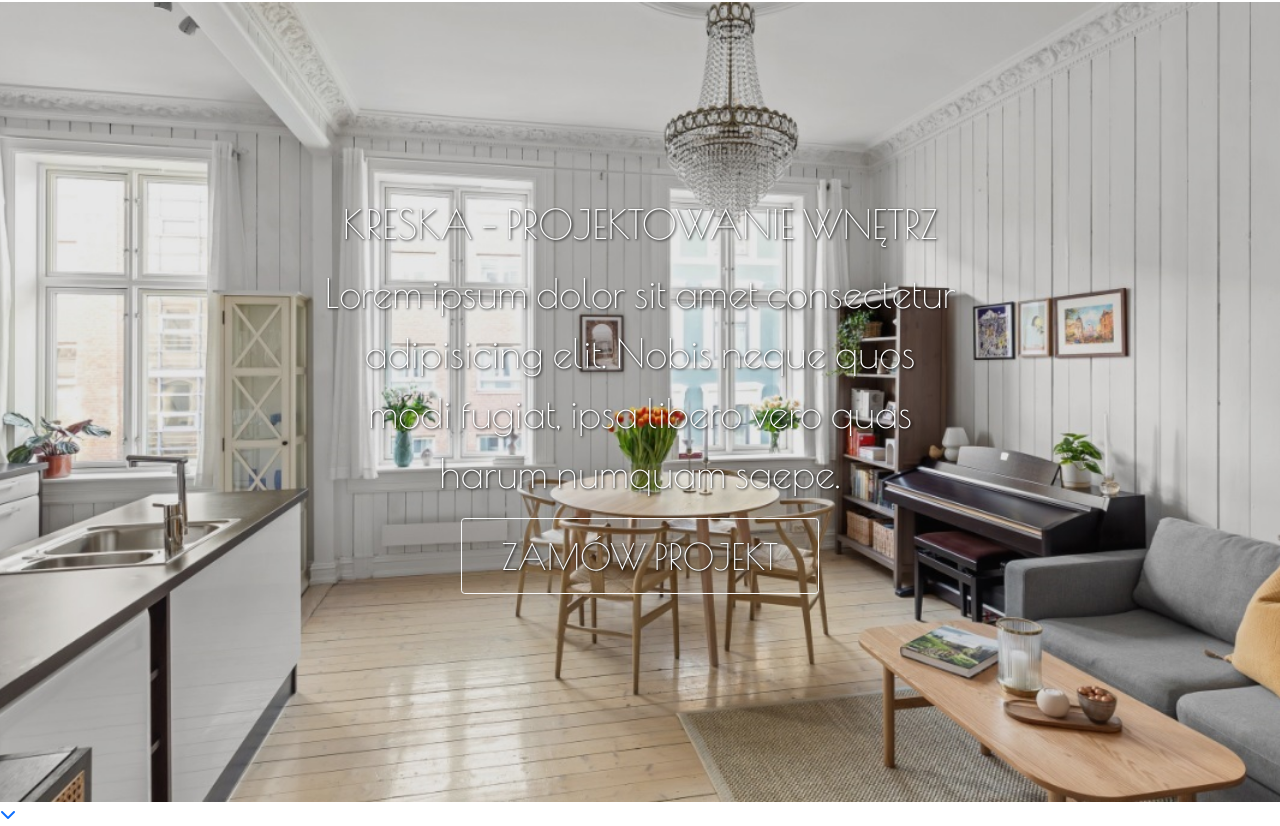
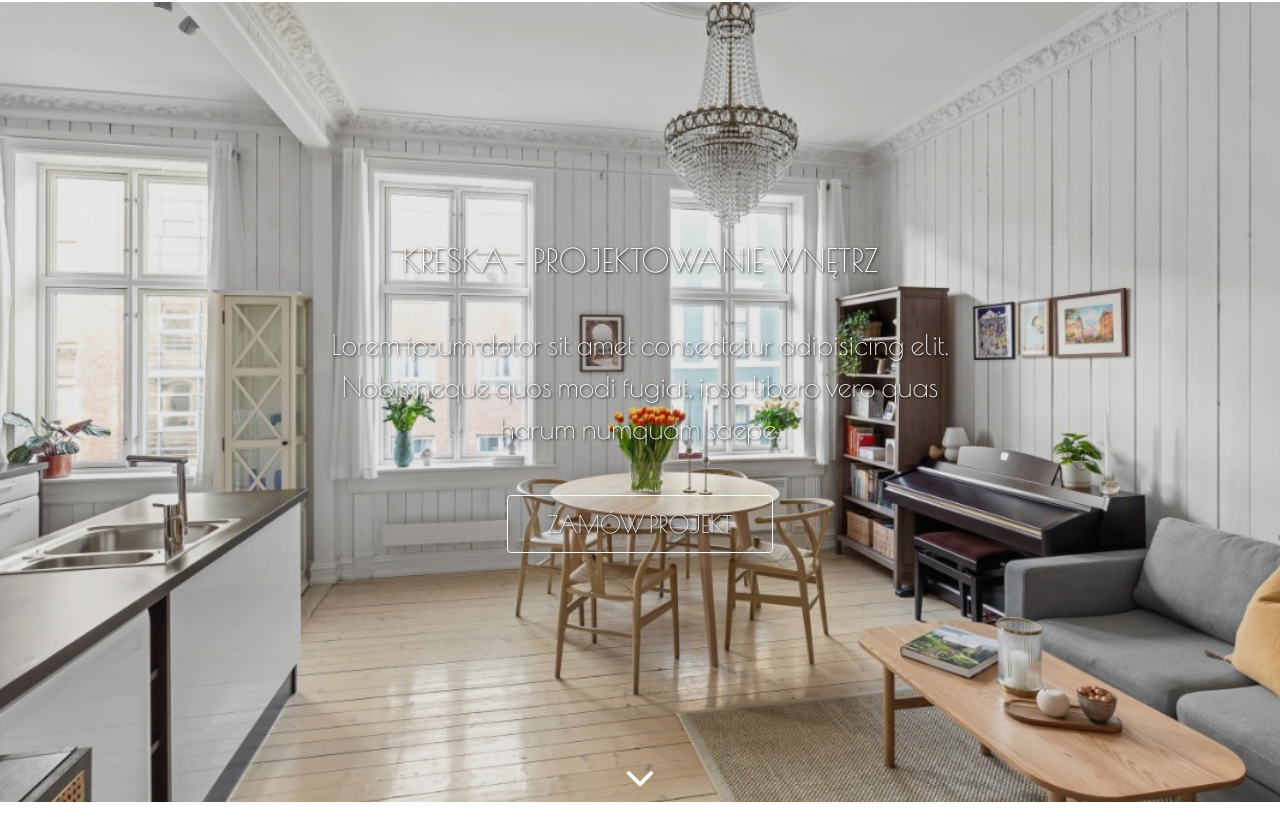
Before and after one commit to Gal4sch/Kreska, a plain HTML site: page index.html in a window 1280 px wide. Shown: the part 84-910 px from the top of the page. After the commit the page ends 886 px from the top, so only its background shows below. Drawn offline with nearby package versions, Linux system fonts and the light colour scheme.

Commit message:
Correct chevron-down

```diff
--- a/sass/main.scss
+++ b/sass/main.scss
@@ -56,7 +56,7 @@ header.hero-img {
 	z-index: 0;
 
 	h1 {
-		font-size: 40px;
+		font-size: 3.2rem;
 		text-transform: uppercase;
 	}
 
@@ -71,7 +71,7 @@ header.hero-img {
 	}
 
 	.hero-text {
-		font-size: 40px;
+		font-size: 2.8rem;
 		display: flex;
 		justify-content: center;
 		align-items: center;
@@ -80,12 +80,12 @@ header.hero-img {
 		text-shadow: 1px 1px 3px rgb(0, 0, 0);
 
 		.header-description {
-			margin: 10px 20px;
+			margin: 40px 0 ;
 			width: 50%;
 		}
 
 		a {
-			font-size: 36px;
+			font-size: 2.4rem;
 			margin: 10px 20px;
 			padding: 10px 40px;
 		}
@@ -96,6 +96,8 @@ header.hero-img {
 			text-shadow: 1px 1px 3px rgb(104, 104, 104);
 		}
 
+
+	}
 	.fa-chevron-down {
 		position: absolute;
 		bottom: 10px;
@@ -105,4 +107,3 @@ header.hero-img {
 		color: colors.$main-color;
 	}
 }
-}
```
Also changed, not shown: css/main.css, 1 other file. Lines whose indentation alone changed are shown as unchanged.
